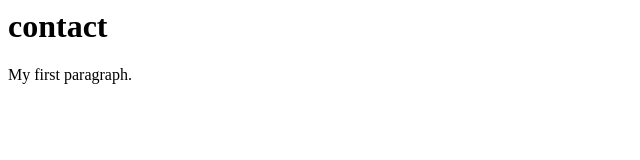
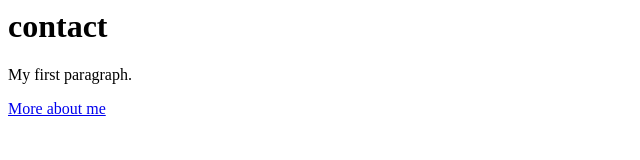
Before and after one commit to guneet403/guneet403.github.io, a plain HTML site: page contact.html in a window 1280 px wide. Shown: the whole page, without its empty margins (0-640 px from the left). Drawn offline with Linux system fonts and the light colour scheme.

Commit message:
Update contact.html

```diff
--- a/contact.html
+++ b/contact.html
@@ -1,3 +1,4 @@
+
 <html>
   <head>
 
@@ -6,6 +7,7 @@
 
 <h1>contact</h1>
 <p>My first paragraph.</p>
+    <a href="about.html"> More about me</a>
 
 </body>
 </html>
```
